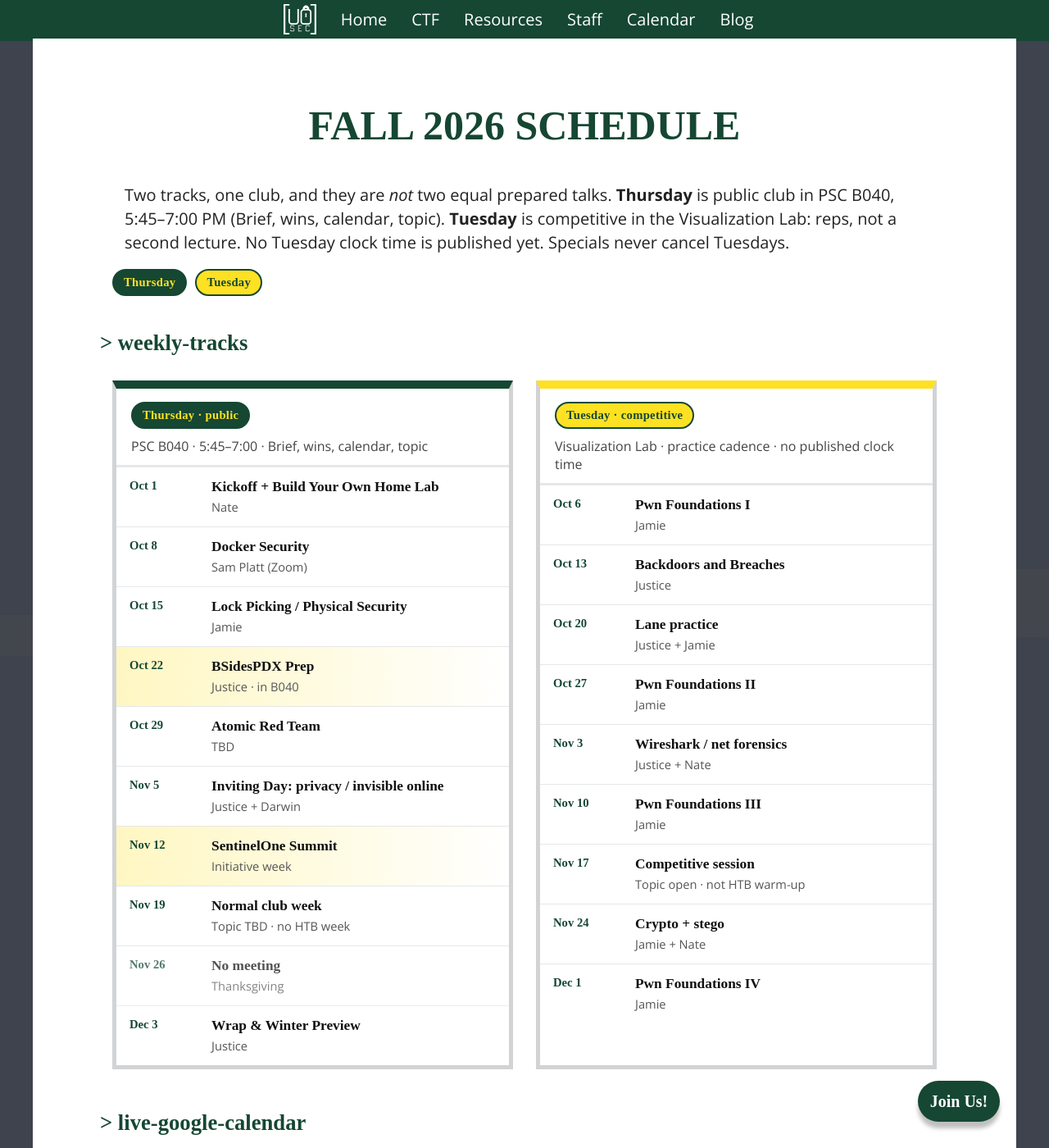
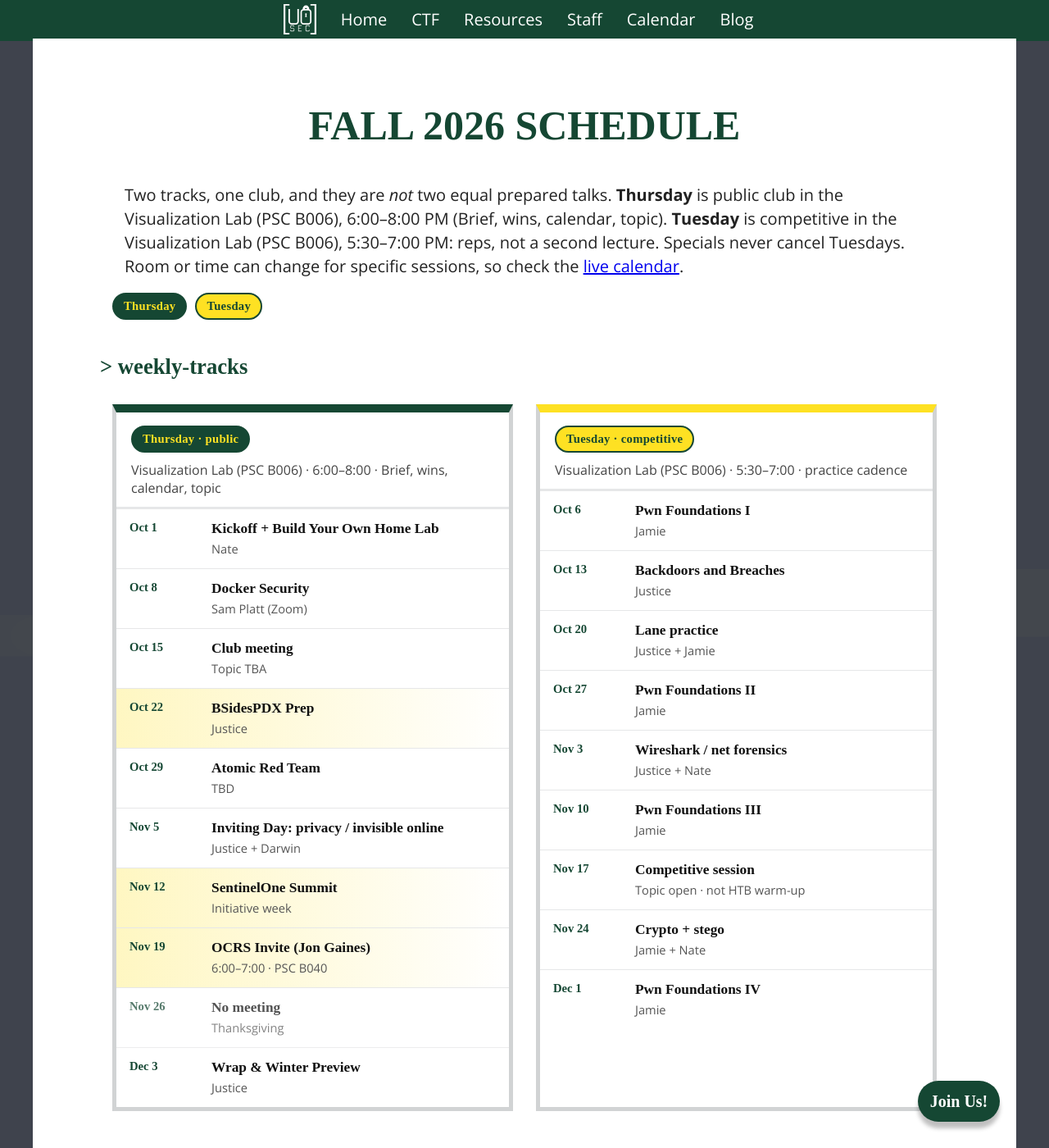
Before and after one commit to uocyb/uocyb.github.io, a Jekyll site: the page calendar.html, which Jekyll copies as it is, in a window 1280 px wide and 1400 px high. Shown: the whole window at 82% size. Built offline with Jekyll 4.4.1, drawn with Linux system fonts in a browser that asks for light colours; some web fonts are replaced; some of the changed text lies outside the part shown.

Commit message:
First Blog Post - Sam Platt from Docker
This commit updates the club's meeting times and room locations for Thursday and Tuesday sessions, clarifies that the live calendar is the source of truth for schedule changes, and adds a new blog post about Sam from Docker's career path and upcoming club news. It also adjusts post spacing styling for better readability.

```diff
--- a/calendar.html
+++ b/calendar.html
@@ -51,9 +51,9 @@
 
 			<p class="schedule-lede">
 				Two tracks, one club, and they are <em>not</em> two equal prepared talks.
-				<strong>Thursday</strong> is public club in PSC B040, 5:45–7:00 PM (Brief, wins, calendar, topic).
-				<strong>Tuesday</strong> is competitive in the Visualization Lab: reps, not a second lecture.
-				No Tuesday clock time is published yet. Specials never cancel Tuesdays.
+				<strong>Thursday</strong> is public club in the Visualization Lab (PSC B006), 6:00–8:00 PM (Brief, wins, calendar, topic).
+				<strong>Tuesday</strong> is competitive in the Visualization Lab (PSC B006), 5:30–7:00 PM: reps, not a second lecture.
+				Specials never cancel Tuesdays. Room or time can change for specific sessions, so check the <a href="#live-cal-heading">live calendar</a>.
 			</p>
 
 			<div class="schedule-legend" aria-label="Schedule legend">
@@ -68,7 +68,7 @@
 					<div class="track-col track-thu">
 						<header class="track-header">
 							<span class="pill pill-public">Thursday · public</span>
-							<p>PSC B040 · 5:45–7:00 · Brief, wins, calendar, topic</p>
+							<p>Visualization Lab (PSC B006) · 6:00–8:00 · Brief, wins, calendar, topic</p>
 						</header>
 						<ol class="session-list">
 							<li>
@@ -88,15 +88,15 @@
 							<li>
 								<div class="session-when">Oct 15</div>
 								<div class="session-body">
-									<strong>Lock Picking / Physical Security</strong>
-									<span class="owner">Jamie</span>
+									<strong>Club meeting</strong>
+									<span class="owner">Topic TBA</span>
 								</div>
 							</li>
 							<li class="session-special">
 								<div class="session-when">Oct 22</div>
 								<div class="session-body">
 									<strong>BSidesPDX Prep</strong>
-									<span class="owner">Justice · in B040</span>
+									<span class="owner">Justice</span>
 								</div>
 							</li>
 							<li>
@@ -120,11 +120,11 @@
 									<span class="owner">Initiative week</span>
 								</div>
 							</li>
-							<li>
+							<li class="session-special">
 								<div class="session-when">Nov 19</div>
 								<div class="session-body">
-									<strong>Normal club week</strong>
-									<span class="owner">Topic TBD · no HTB week</span>
+									<strong>OCRS Invite (Jon Gaines)</strong>
+									<span class="owner">6:00–7:00 · PSC B040</span>
 								</div>
 							</li>
 							<li class="session-off">
@@ -147,7 +147,7 @@
 					<div class="track-col track-tue">
 						<header class="track-header">
 							<span class="pill pill-comp">Tuesday · competitive</span>
-							<p>Visualization Lab · practice cadence · no published clock time</p>
+							<p>Visualization Lab (PSC B006) · 5:30–7:00 · practice cadence</p>
 						</header>
 						<ol class="session-list">
 							<li>
@@ -221,7 +221,7 @@
 			<section class="live-calendar" aria-labelledby="live-cal-heading">
 				<h2 id="live-cal-heading">&gt; live-google-calendar</h2>
 				<p class="section-note">
-					The embed below is the live public Google Calendar. If it disagrees with the Fall 2026 schedule above, trust the schedule on this page.
+					The embed below is the live public Google Calendar. It's the source of truth for room or time changes to specific sessions.
 				</p>
 				<iframe class="calendar"
 					src="https://calendar.google.com/calendar/embed?height=600&wkst=1&bgcolor=%23ffffff&ctz=America%2FLos_Angeles&title=UOSec%20Calendar&showNav=1&showPrint=0&showCalendars=0&src=dW9jeWJlcmluZm9AZ21haWwuY29t&src=MHFpMTVwcWNlMHBibzNyamhlcHU2ZXJicHJlbDhxM3BAaW1wb3J0LmNhbGVuZGFyLmdvb2dsZS5jb20&color=%23039BE5&color=%234285F4"
--- a/index.html
+++ b/index.html
@@ -89,11 +89,11 @@
 			<div class=grid-parent>
 				<div class="grid-1">
 					<h3>Thursday · public club</h3>
-					<p>PSC B040 · 5:45–7:00. Brief, wins, calendar, then a topic. Open room.</p>
+					<p>Visualization Lab (PSC B006) · 6:00–8:00. Brief, wins, calendar, then a topic. Open room.</p>
 				</div>
 				<div class="grid-2">
 					<h3>Tuesday · competitive</h3>
-					<p>Visualization Lab. Solve, get faster. Competitive-crew cadence.</p>
+					<p>Visualization Lab (PSC B006) · 5:30–7:00. Solve, get faster. Competitive-crew cadence.</p>
 				</div>
 				<div class="grid-3">
 					<h3>Conferences &amp; summits</h3>
@@ -102,7 +102,7 @@
 			</div>
 
 			<h2>>locate cybersecurity-club</h2>
-			<p>Thursday public club meets in Allan Price Science Commons, PSC B040, 5:45–7:00 PM. Tuesday competitive track meets in the Visualization Lab. Room and special-event details can shift during the year; check Discord and the calendar for changes.</p>
+			<p>Thursday public club meets in the Visualization Lab, Allan Price Science Commons (PSC B006), 6:00–8:00 PM. Tuesday competitive track meets in the Visualization Lab (PSC B006), 5:30–7:00 PM. Room and special-event details can shift during the year; check Discord and the calendar for changes.</p>
 
 			<h2>>wget more-information</h2>
 			<p>If you want to join, just drop by a meeting and join the Discord! You can also reach out by messaging us
--- a/styles/styles.css
+++ b/styles/styles.css
@@ -901,6 +901,10 @@ summary {
   line-height: 1.6;
 }
 
+.post-content p {
+  margin: 0 0 1em 0;
+}
+
 .post-content ul,
 .post-content ol {
   margin: 0 30px;
```
Also changed, not shown: _posts/2026-10-10-sam-from-docker-career-path.md (added, +24 -0 lines).
